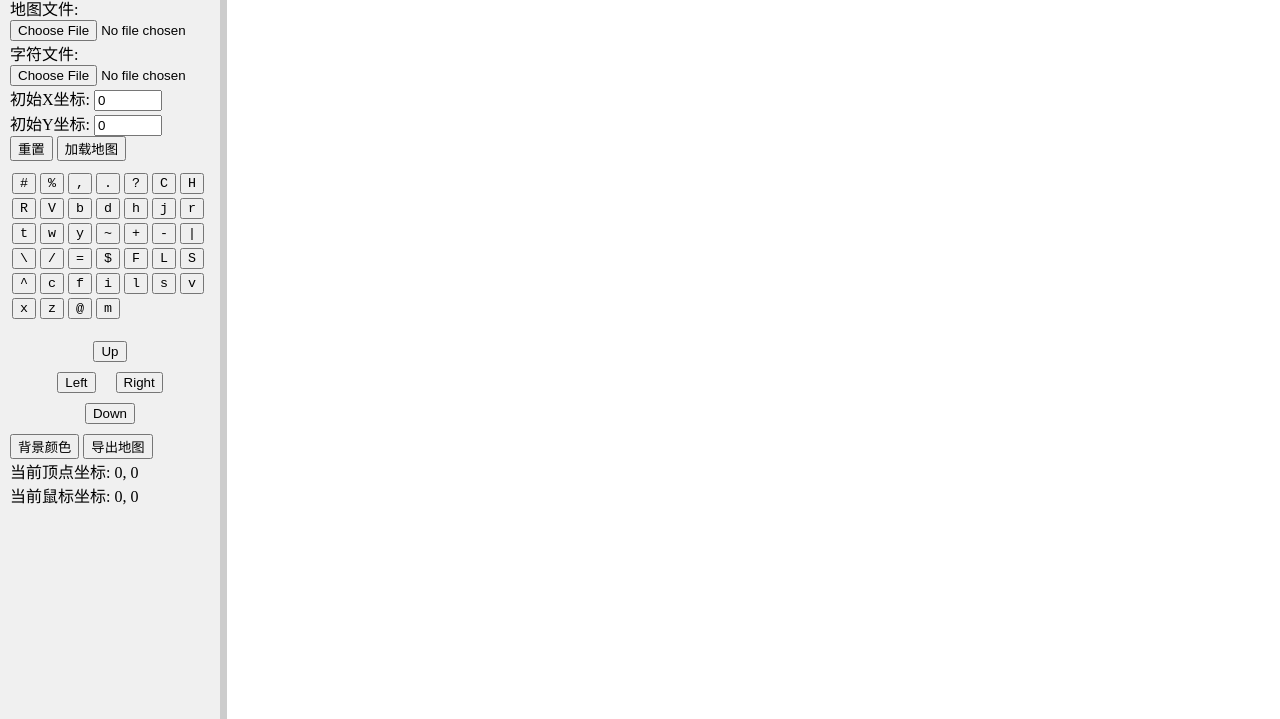
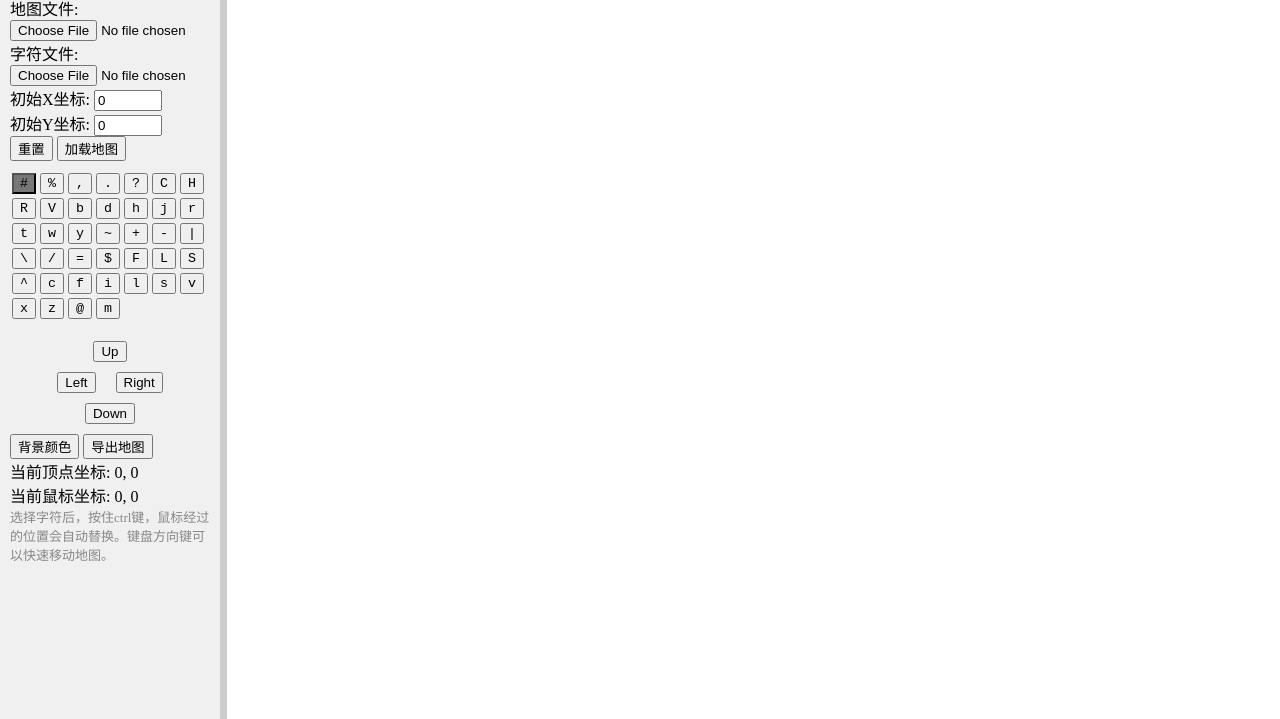
Before and after one commit to zither/ascii-map-editor, a plain HTML site: page index.html in a window 1280 px wide. Both pictures are taken after a click on the button "建筑". Shown: the part 81-800 px from the top of the page. Drawn offline with Linux system fonts and the light colour scheme.

Commit message:
增加操作提示已经按钮选择提示

```diff
--- a/editor.js
+++ b/editor.js
@@ -207,6 +207,7 @@ function setCharButtons() {
         button.textContent = char.char;
         charButtonsDiv.appendChild(button);
     });
+    setCharButtonsClickEvent();
 }
 
 function getColorForChar(char) {
@@ -286,10 +287,28 @@ canvas.addEventListener('mousedown', function (event) {
 
 document.querySelectorAll('.char-button').forEach(button => {
     button.addEventListener('click', function () {
+        // 获取当前点击按钮的属性和值
         selectedChar = button.getAttribute('data-char');
         selectedColor = button.getAttribute('data-color');
     });
 });
+
+function setCharButtonsClickEvent() {
+    document.querySelectorAll('.char-button').forEach(button => {
+        button.addEventListener('click', function () {
+            // 移除所有按钮的高亮样式
+            document.querySelectorAll('.char-button').forEach(btn => {
+                btn.style.backgroundColor = '';
+            });
+            // 获取当前点击按钮的属性和值
+            selectedChar = button.getAttribute('data-char');
+            selectedColor = button.getAttribute('data-color');
+            // 为当前点击的按钮添加高亮样式
+            button.style.backgroundColor = selectedColor;
+        });
+    });
+}
+
 
 document.getElementById('exportButton').addEventListener('click', function () {
     const exportedData = mapData.map(line => line.join('')).join('\n');
--- a/index.html
+++ b/index.html
@@ -81,6 +81,10 @@
         #clearDataFile {
           display: inline-block;
         }
+        .tips {
+          font-size: small;
+          color: #888;
+        }
     </style>
 </head>
 <body>
@@ -116,6 +120,7 @@
             <button id="exportButton">导出地图</button>
             <div>当前顶点坐标: <span id="coords">0, 0</span></div>
             <div>当前鼠标坐标: <span id="mouse-coords">0, 0</span></div>
+            <div class="tips">选择字符后，按住ctrl键，鼠标经过的位置会自动替换。键盘方向键可以快速移动地图。</div>
         </div>
         <div class="resize-handle"></div>
         <div class="map-container">
```
